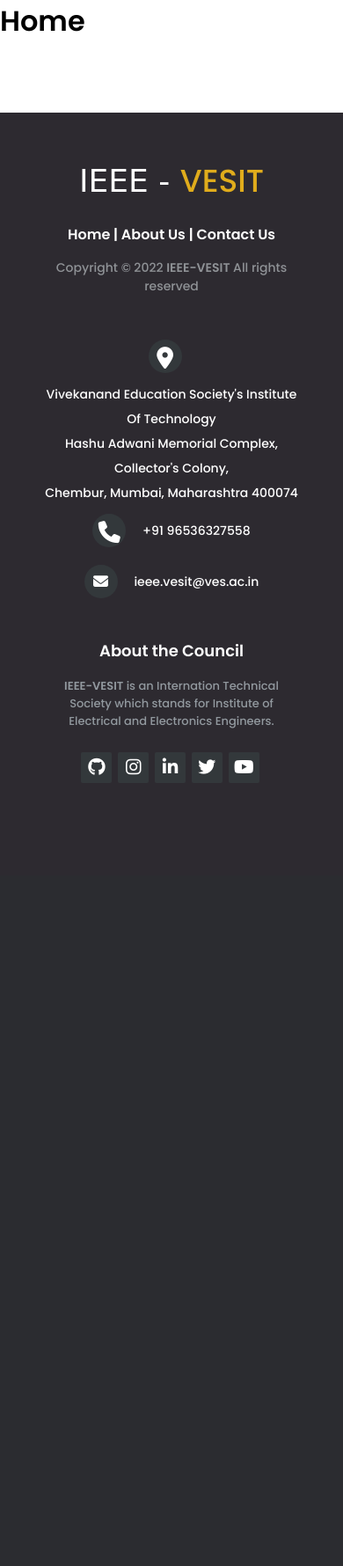
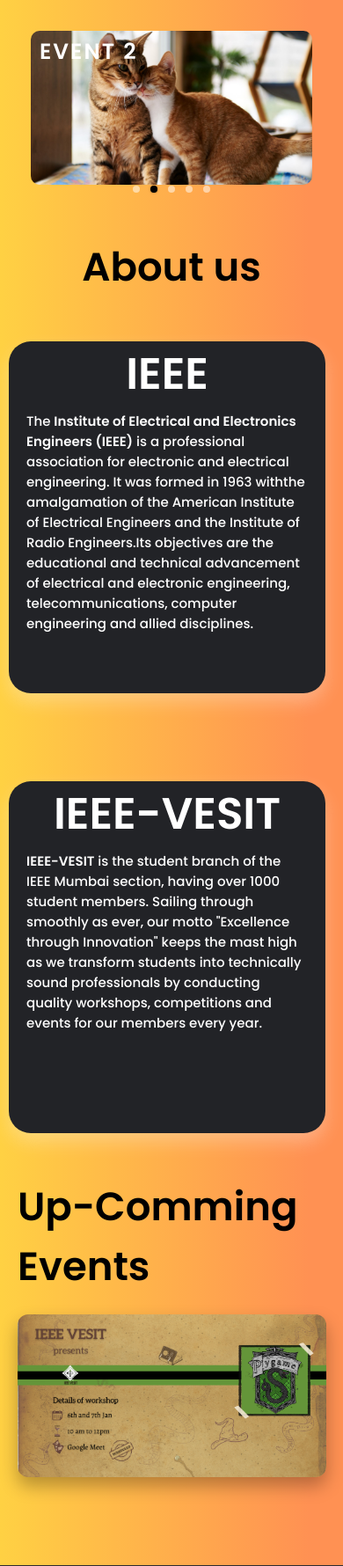
Before and after one commit to Adarsh2720/IEEE-Website, a Flask app: page / in a window 390 px wide. Shown: the part 84-1864 px from the top of the page at 88% size. Before the commit the page ends 965 px from the top, so only its background shows below. Run offline with Flask 2, Linux system fonts and the light colour scheme; some libraries are stand-ins or nearby versions.

Commit message:
Added Home Page

```diff
--- /dev/null
+++ b/static/css/home.css
@@ -0,0 +1,235 @@
+/* @import url('https://fonts.googleapis.com/css2?family=Poppins:wght@100;200;300;400;500;600;700;800;900&display=swap');*/
+body{
+    background: linear-gradient(to right,  rgba(255,209,67,1) 0%, rgba(255,145,83,1) 90%);
+}
+
+.img-slider{
+  position: relative;
+  width: 1000px;
+  height: 500px;
+  margin: 35px 10px;
+}
+
+.img-slider .slide{
+  z-index: 1;
+  position: absolute;
+  width: 100%;
+  clip-path: circle(0% at 0 50%);
+}
+
+.img-slider .slide.active{
+  clip-path: circle(150% at 0 50%);
+  transition: 2s;
+  transition-property: clip-path;
+}
+
+.img-slider .slide img{
+  z-index: 1;
+  width: 100%;
+  border-radius: 10px;
+}
+
+.img-slider .slide .info{
+  position: absolute;
+  top: 0;
+  padding: 15px 30px;
+}
+
+.img-slider .slide .info h2{
+  color: #fff;
+  font-size: 45px;
+  text-transform: uppercase;
+  font-weight: 800;
+  letter-spacing: 2px;
+}
+
+.img-slider .slide .info p{
+  color: #fff;
+  background: black;
+  font-size: 16px;
+  width: 60%;
+  padding: 10px;
+  border-radius: 4px;
+}
+
+.img-slider .navigation{
+  z-index: 2;
+  position: absolute;
+  display: flex;
+  bottom: 30px;
+  left: 50%;
+  transform: translateX(-50%);
+}
+.navigation{
+    margin-top: 10px;
+}
+
+
+
+
+.img-slider .navigation .btn{
+  background: rgba(255, 255, 255, 0.5);
+  width: 12px;
+  height: 12px;
+  margin: 10px;
+  border-radius: 50%;
+  cursor: pointer;
+}
+
+.img-slider .navigation .btn.active{
+
+  background: black;
+  /* background: #ffb347; */
+  box-shadow: 0 0 2px rgba(0, 0, 0, 0.5);
+}
+
+@media (max-width: 820px){
+  .img-slider{
+    width: 650px;
+    height: 350px;
+  }
+
+  .img-slider .slide .info{
+    padding: 10px 25px;
+  }
+
+  .img-slider .slide .info h2{
+    font-size: 35px;
+  }
+
+  .img-slider .slide .info p{
+    width: 70%;
+    font-size: 15px;
+  }
+
+  .img-slider .navigation{
+    bottom: 25px;
+  }
+
+  .img-slider .navigation .btn{
+    width: 10px;
+    height: 10px;
+    margin: 8px;
+  }
+}
+
+@media (max-width: 620px){
+  .img-slider{
+    width: 400px;
+    height: 250px;
+  }
+
+  .img-slider .slide .info{
+    padding: 10px 20px;
+  }
+
+  .img-slider .slide .info h2{
+    font-size: 30px;
+  }
+
+  .img-slider .slide .info p{
+    width: 80%;
+    font-size: 13px;
+  }
+
+  .img-slider .navigation{
+    bottom: 15px;
+  }
+
+  .img-slider .navigation .btn{
+    width: 8px;
+    height: 8px;
+    margin: 6px;
+  }
+}
+
+@media (max-width: 420px){
+  .img-slider{
+    width: 320px;
+    height: 200px;
+  }
+
+  .img-slider .slide .info{
+    padding: 5px 10px;
+  }
+
+  .img-slider .slide .info h2{
+    font-size: 25px;
+  }
+
+  .img-slider .slide .info p{
+    width: 90%;
+    font-size: 11px;
+  }
+
+  .img-slider .navigation{
+    bottom: 10px;
+  }
+}
+
+
+
+
+
+
+.main{
+    display: flex;
+    justify-content: space-evenly;
+    align-items: center;
+    flex-wrap: wrap;
+}
+
+
+
+
+.center{
+    display: flex;
+    justify-content: center;
+    align-items: center;
+}
+.card{
+    border-radius: 25px;
+    height: 400px;
+    width: 600px;
+    margin: 50px 20px 50px 10px;
+    /* background-color: black; */
+    background-color: #222327;
+    color: white;
+    box-shadow: 0 10px 20px rgba(252, 250, 250, 0.288);
+}
+
+.head1{
+    display: flex;
+    justify-content: center;
+    justify-content: center;
+    font-size: 50px;
+}
+
+.para{
+    padding: 4px 20px;
+    font-size: 18px;
+}
+
+.events img{
+    margin: 20px 0;
+ display: block;
+ /* border: 2px solid red; */
+ box-shadow: 0 10px 20px rgba(0, 0, 0, 0.288);
+ border-radius: 12px;
+ width: 70vw;
+ height: auto;
+}
+
+
+@media (max-width: 450px){
+  .para{
+    font-size: 15px;
+}
+}
+
+
+@media (max-width: 600px){
+  .events img{
+    width: 90vw;
+  }
+}
--- /dev/null
+++ b/static/js/home_script.js
@@ -0,0 +1,52 @@
+    var slides = document.querySelectorAll('.slide');
+    var btns = document.querySelectorAll('.btn');
+    let currentSlide = 1;
+
+    // Javascript for image slider manual navigation
+    var manualNav = function(manual){
+      slides.forEach((slide) => {
+        slide.classList.remove('active');
+
+        btns.forEach((btn) => {
+          btn.classList.remove('active');
+        });
+      });
+
+      slides[manual].classList.add('active');
+      btns[manual].classList.add('active');
+    }
+
+    btns.forEach((btn, i) => {
+      btn.addEventListener("click", () => {
+        manualNav(i);
+        currentSlide = i;
+      });
+    });
+
+    // Javascript for image slider autoplay navigation
+    var repeat = function(activeClass){
+      let active = document.getElementsByClassName('active');
+      let i = 1;
+
+      var repeater = () => {
+        setTimeout(function(){
+          [...active].forEach((activeSlide) => {
+            activeSlide.classList.remove('active');
+          });
+
+        slides[i].classList.add('active');
+        btns[i].classList.add('active');
+        i++;
+
+        if(slides.length == i){
+          i = 0;
+        }
+        if(i >= slides.length){
+          return;
+        }
+        repeater();
+      }, 5000);
+      }
+      repeater();
+    }
+    repeat();
--- a/templates/home.html
+++ b/templates/home.html
@@ -5,9 +5,92 @@
 
 {% block css %}
      <link rel="stylesheet" type="text/css" href="{{url_for('static', filename='css/style.css')}}">
+     <link rel="stylesheet" type="text/css" href="{{url_for('static', filename='css/home.css')}}">
 {% endblock %}
 
 
 {% block content %}
-  <h1>Home</h1>
+
+
+	<div class="center">
+
+		<div class="img-slider">
+			<div class="slide active">
+			  <img src="{{url_for('static', filename='images/home_image/A1.jpg')}}" alt="">
+			  <div class="info">
+				<h2>Event 1</h2>
+			  </div>
+			</div>
+			<div class="slide">
+			  <img src="{{url_for('static', filename='images/home_image/A2.jpg')}}" alt="">
+			  <div class="info">
+				<h2>Event 2</h2>
+			  </div>
+			</div>
+			<div class="slide">
+			  <img src="{{url_for('static', filename='images/home_image/A3.jpg')}}" alt="">
+			  <div class="info">
+				<h2>Event 3</h2>
+			  </div>
+			</div>
+			<div class="slide">
+			  <img src="{{url_for('static', filename='images/home_image/A4.jpg')}}" alt="">
+			  <div class="info">
+				<h2>Event 4</h2>
+			  </div>
+			</div>
+			<div class="slide">
+			  <img src="{{url_for('static', filename='images/home_image/A5.jpg')}}" alt="">
+			  <div class="info">
+				<h2>Event 5</h2>
+			  </div>
+			</div>
+			<div class="navigation">
+			  <div class="btn active"></div>
+			  <div class="btn"></div>
+			  <div class="btn"></div>
+			  <div class="btn"></div>
+			  <div class="btn"></div>
+			</div>
+		  </div>
+	</div>
+
+
+
+	<h1 class="center" style="font-size:45px">About us</h1>
+	<div class="main">
+		<div class="card">
+			<h3 class="head1">IEEE</h3>
+			<p class="para"> The
+				<strong>Institute of Electrical and Electronics Engineers (IEEE)</strong>
+				is a professional association for electronic and electrical engineering.
+				It was formed in 1963 withthe amalgamation
+				of the American Institute of Electrical Engineers and the Institute
+				of Radio Engineers.Its objectives are the educational and technical
+				advancement of electrical and electronic engineering,
+				telecommunications, computer engineering and allied
+				disciplines.</span>
+			</p>
+		</div>
+		<div class="card">
+			<h3 class="head1">IEEE-VESIT</h3>
+			<p class="para">
+				<strong>IEEE-VESIT</strong> is the student branch of the IEEE Mumbai section, having
+				over 1000 student members. Sailing through smoothly as ever, our
+				motto "Excellence through Innovation" keeps the mast high as we
+				transform students into technically sound professionals by
+				conducting quality workshops, competitions and events for our
+				members every year.
+			</p>
+		</div>
+	</div>
+
+	<h1 class="center" style="font-size:45px; margin:0 20px;">Up-Comming Events</h1>
+	<div class="events center" >
+		<img src="{{url_for('static', filename='images/home_image/current_event.png')}}" alt="">
+	</div>
+
+	<script type="text/javascript" src="{{url_for('static', filename='js/home_script.js')}}"></script>
+
+
 {% endblock %}
```
Also changed, not shown: static/images/home_image/A1.jpg (added), static/images/home_image/A2.jpg (added), static/images/home_image/A3.jpg (added), static/images/home_image/A4.jpg (added), static/images/home_image/A5.jpg (added), static/images/home_image/current_event.png (added).
